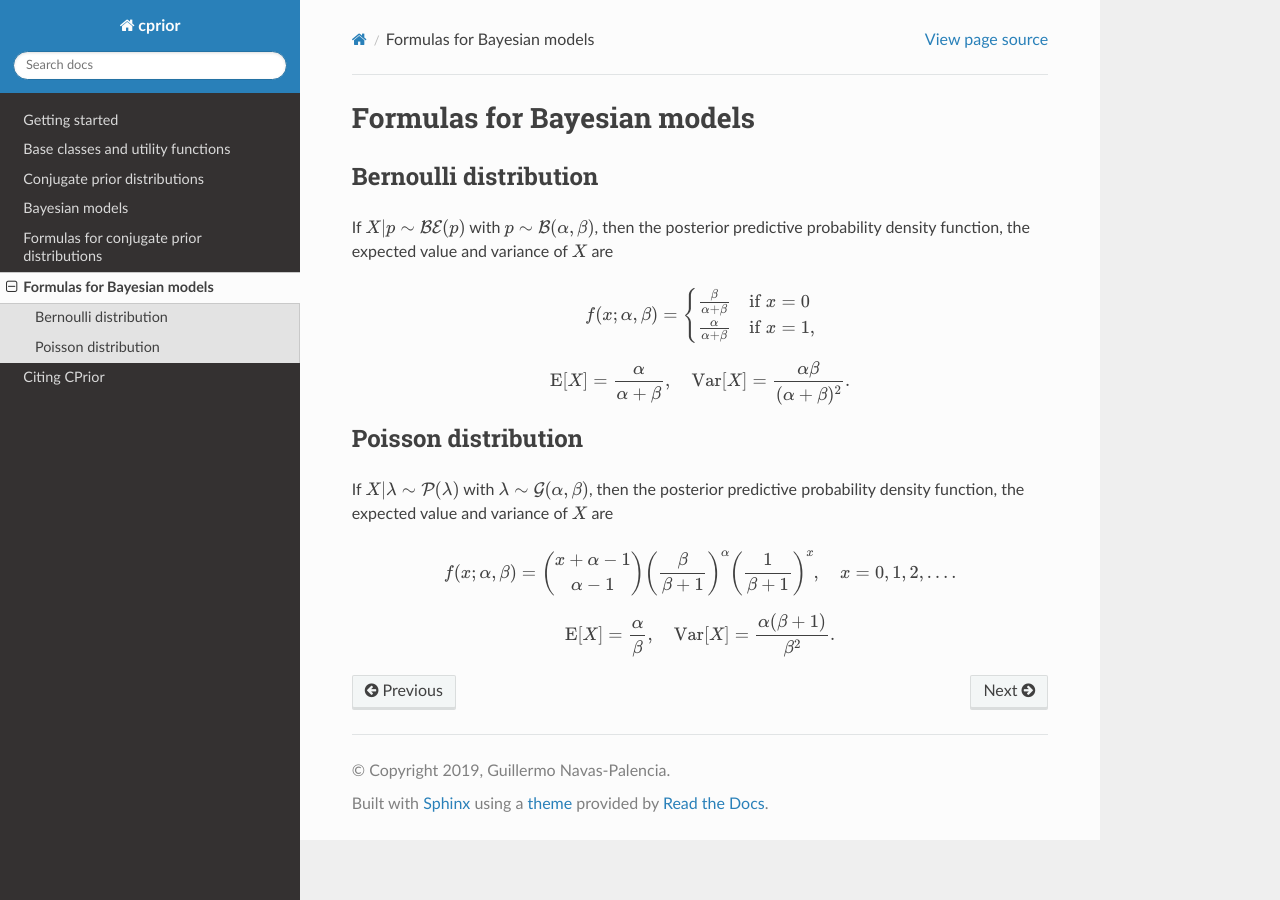
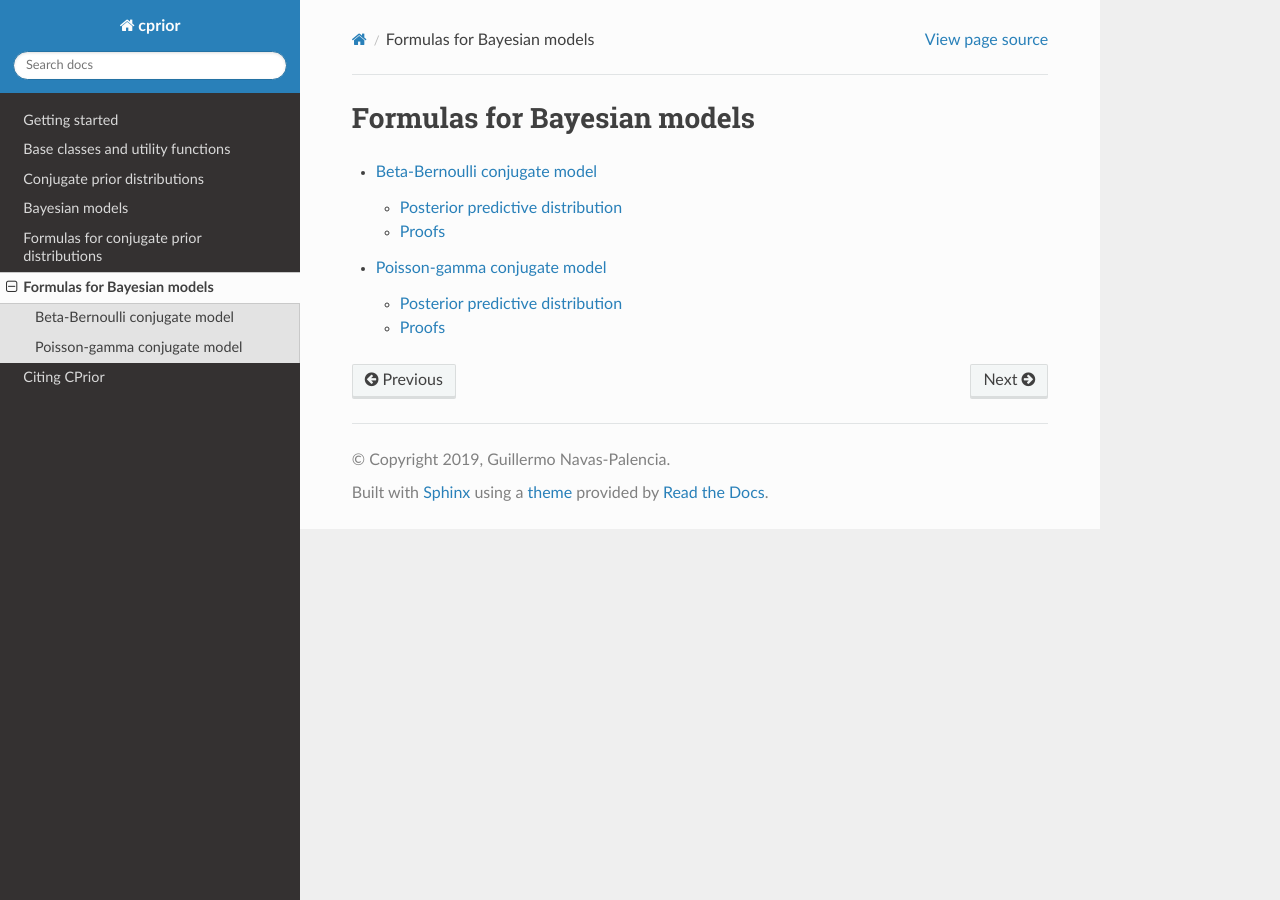
Before and after one commit to guillermo-navas-palencia/cprior, a Sphinx documentation site: the page built from doc/source/formulas_models.rst, in a window 1280 px wide. Built offline with Sphinx 7.4.7 and the Read the Docs theme 2.0.0, drawn with Linux system fonts in a browser that asks for light colours.

Commit message:
Add index to Bayesian models

```diff
--- a/doc/source/formulas_models.rst
+++ b/doc/source/formulas_models.rst
@@ -1,33 +1,8 @@
 Formulas for Bayesian models
 ============================
 
-Bernoulli distribution
-----------------------
+.. toctree::
+   :maxdepth: 2
 
-If :math:`X|p \sim \mathcal{BE}(p)` with :math:`p \sim \mathcal{B}(\alpha, \beta)`,
-then the posterior predictive probability density function, the expected value
-and variance of :math:`X` are
-
-.. math::
-
-   f(x; \alpha, \beta) = \begin{cases}
-      \frac{\beta}{\alpha + \beta} & \text{if $x = 0$}\\
-      \frac{\alpha}{\alpha + \beta} & \text{if $x = 1$},
-      \end{cases}
-
-.. math::
-
-   \mathrm{E}[X] =  \frac{\alpha}{\alpha + \beta}, \quad \mathrm{Var}[X] = \frac{\alpha \beta}{(\alpha + \beta)^2}.
-
-Poisson distribution
---------------------
-
-If :math:`X|\lambda \sim \mathcal{P}(\lambda)` with :math:`\lambda \sim \mathcal{G}(\alpha, \beta)`, then the posterior predictive probability density function, the expected value and variance of :math:`X` are
-
-.. math::
-
-   f(x; \alpha, \beta) = \binom{x + \alpha -1}{\alpha - 1}\left(\frac{\beta}{\beta+1}\right)^{\alpha}\left(\frac{1}{\beta+1}\right)^x, \quad x = 0, 1, 2, \ldots.
-
-.. math::
-
-   \mathrm{E}[X] = \frac{\alpha}{\beta}, \quad \mathrm{Var}[X] = \frac{\alpha (\beta + 1)}{\beta^2}.
+   formulas_models_bernoulli
+   formulas_models_poisson
```
